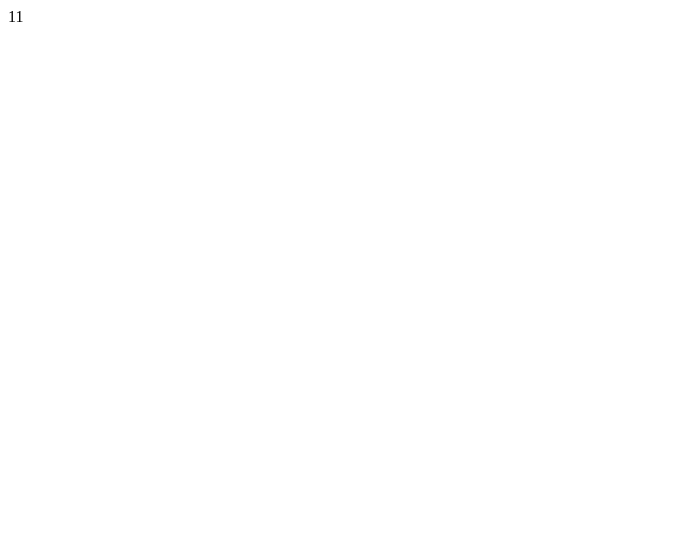
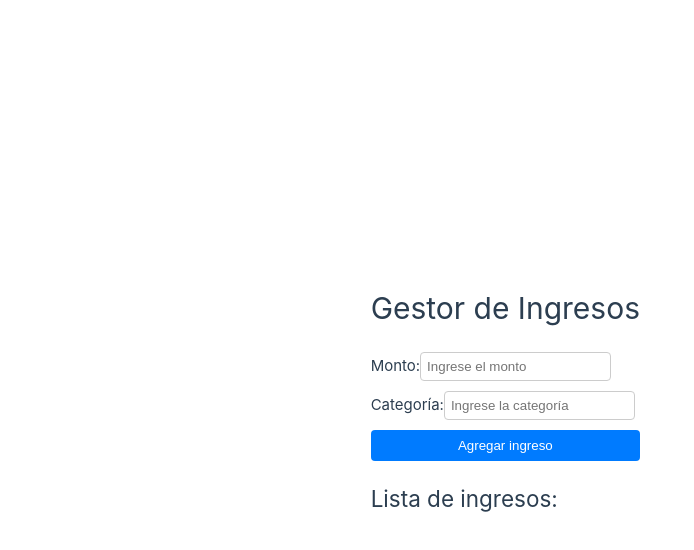
Before and after one commit to camizalcman/gestor-de-finanzas, a Vue app: page / in a window 1280 px wide. Shown: the top 550 px of the page, without its empty margins (0-694 px from the left). Built offline with nearby package versions, Linux system fonts and the light colour scheme.

Commit message:
Crear base de form nuevos ingresos

```diff
--- a/src/App.vue
+++ b/src/App.vue
@@ -1,18 +1,42 @@
-<script setup>
-  const number = 5
+<script>
+  import Ingreso from './components/FormIngresos.vue'
 
-  function sum(a,b){
-    return a+b;
+  export default {
+      name: 'App',
+      components: {
+        Ingreso //Lo registramos para poder usarlo en el template
+    },
+
+    data() {
+      return {
+        ingresos: [] //Para guardar todos los ingresos
+      }
+    },
+
+    methods: {
+      agregarIngreso(nuevoIngreso) {
+        // Agregamos el ingreso que viene del hijo al array de ingresos
+        this.ingresos.push(nuevoIngreso)
+      }
+    }
   }
+
 </script>
 
 <template>
-  {{ sum(5,6) }}
+  <div>
+    <h1>Gestor de Ingresos</h1>
+    <Ingreso @agregar-ingreso="agregarIngreso"/> <!-- @agregar-ingreso escucha el evento que el hijo emite con $emit y agregarIngreso es el método del padre que se ejecuta (definido acá) cuando ocurre ese evento -->
+    <h2>Lista de ingresos:</h2>
+    <ul>
+      <li v-for="ingreso in ingresos"><!-- v-for recorre el array-->
+        {{ ingreso.monto }} - {{ ingreso.categoria }}
+      </li>
+    </ul>
+  </div>
 </template>
 
 <style scoped>
 
-  .text-red{
-    color:red
-  }
+
 </style>
--- /dev/null
+++ b/src/components/FormIngresos.vue
@@ -0,0 +1,81 @@
+<script>
+//Exporto el componente para que pueda ser utilizado en App.vue
+export default{
+    name: 'FormIngreso', //Nombre del componente
+
+    data() {
+        return {
+            //Defino las variables reactivas
+            monto: '',
+            categoria: ''
+        }
+    },
+
+    methods: {
+    //Defino las funciones del componente
+
+        enviarIngreso() {
+            //Se ejecutará cuando el usuario envíe el formulario
+            //Valido que no estén vacíos los campos
+            if (!this.monto || !this.categoria){
+                return
+            }
+
+            //Creo un objeto con los datos ingresados
+            const nuevoIngreso = {
+                monto: Number(this.monto),
+                categoria: this.categoria
+            }
+
+            // Avisamos al componente padre App.vue que hay un nuevo ingreso
+            this.$emit('agregar-ingreso', nuevoIngreso) //nombre del evento, objeto con datos
+
+            //limpio los datos del formulario
+            this.monto = ''
+            this.categoria = ''
+        }
+    }
+
+}
+</script>
+
+<template>
+  <form @submit.prevent="enviarIngreso"> <!--La función que se ejecuta al enviar-->
+    <div>
+      <label>Monto:</label>
+      <input type="number" v-model="monto" placeholder="Ingrese el monto"> <!-- v-model="monto" se vincula el input con la variable del data. Cada vez que escribís algo, monto o categoria se actualiza automáticamente.-->
+    </div>
+
+    <div>
+      <label>Categoría:</label>
+      <input type="text" v-model="categoria" placeholder="Ingrese la categoría">
+    </div>
+
+    <button type="submit">Agregar ingreso</button>
+  </form>
+</template>
+
+<style scoped>
+form {
+  display: flex;
+  flex-direction: column;
+  gap: 10px;
+  max-width: 300px;
+  margin: 20px auto;
+}
+
+input {
+  padding: 6px;
+  border: 1px solid #ccc;
+  border-radius: 4px;
+}
+
+button {
+  padding: 8px;
+  background-color: #007BFF;
+  color: white;
+  border: none;
+  border-radius: 4px;
+  cursor: pointer;
+}
+</style>
--- a/src/main.js
+++ b/src/main.js
@@ -1,3 +1,4 @@
+import "./assets/main.css"
 
 import { createApp } from 'vue'
 import App from './App.vue'
```
Also changed, not shown: src/components/icons/IconCommunity.vue (deleted, +0 -7 lines), src/components/icons/IconDocumentation.vue (deleted, +0 -7 lines), src/components/icons/IconEcosystem.vue (deleted, +0 -7 lines), src/components/icons/IconSupport.vue (deleted, +0 -7 lines), src/components/icons/IconTooling.vue (deleted, +0 -19 lines).
